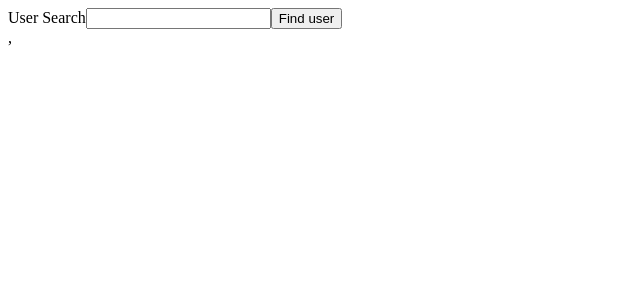
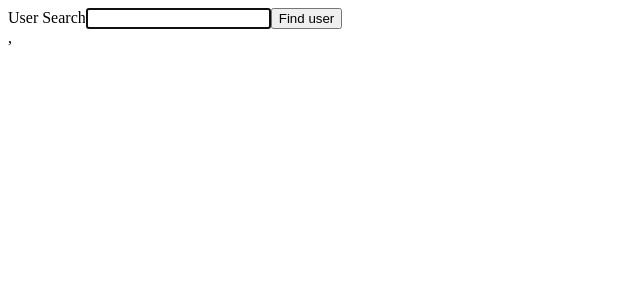
Before and after one commit to Oxozon4/React-TypeScript-sandbox, a React (Create React App) app: page / in a window 1280 px wide. Shown: the top 300 px of the page, without its empty margins (0-640 px from the left). Built offline with nearby package versions, Linux system fonts and the light colour scheme.

Commit message:
add refs example

```diff
--- a/src/index.tsx
+++ b/src/index.tsx
@@ -3,13 +3,14 @@
 // import GuestList from './state/GuestList';
 // import UserSearch from './state/UserSearch';
 // import EventComponent from './events/EventComponent';
-import ClassUserSearch from './classes/UserSearch';
+// import ClassUserSearch from './classes/UserSearch';
+import UserSearch from './refs/UserSearch';
 
 const el = document.getElementById("root");
 const root = ReactDOM.createRoot(el!);
 
 root.render(
   <React.StrictMode>
-    <ClassUserSearch users={[{name: 'Sarah', age: 20}, {name: 'Test', age: 20}]}/>
+    <UserSearch />
   </React.StrictMode>
 );
--- /dev/null
+++ b/src/refs/UserSearch.tsx
@@ -0,0 +1,41 @@
+import { useState, useRef, useEffect } from 'react';
+
+const users = [
+    { name: 'Sarah', age: 20 },
+    { name: 'Alex', age: 20},
+    { name: 'Michael', age: 20},
+];
+
+const UserSearch: React.FC = () => {
+    const inputRef = useRef<HTMLInputElement | null>(null);
+    const [name, setName] = useState('');
+    const [user, setUser] = useState< {name: string, age: number} | undefined>();
+
+    useEffect(() => {
+        if (!inputRef.current) {
+            return;
+        }
+        inputRef.current.focus()
+    }, []);
+
+    const onClick = () => {
+        const foundUser = users.find((user) => {
+            return user.name === name;
+        })
+
+        setUser(foundUser);
+    };
+
+    return (
+        <div>
+            User Search
+            <input ref={inputRef} value={name} onChange={(e) => setName(e.target.value)} />
+            <button onClick={onClick}>Find user</button>
+            <div>
+                {user && user.name}, {user && user.age}
+            </div>
+        </div>
+    );
+};
+
+export default UserSearch;
```
